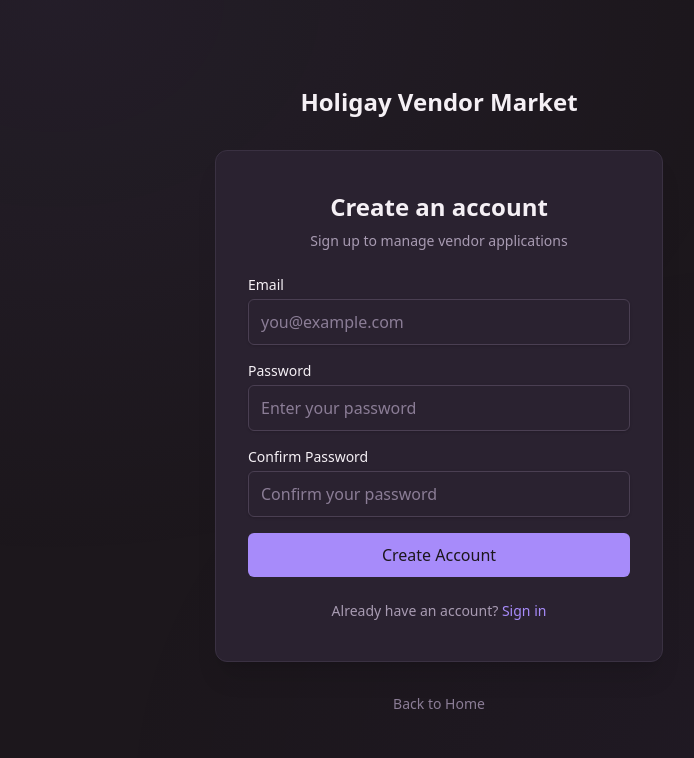
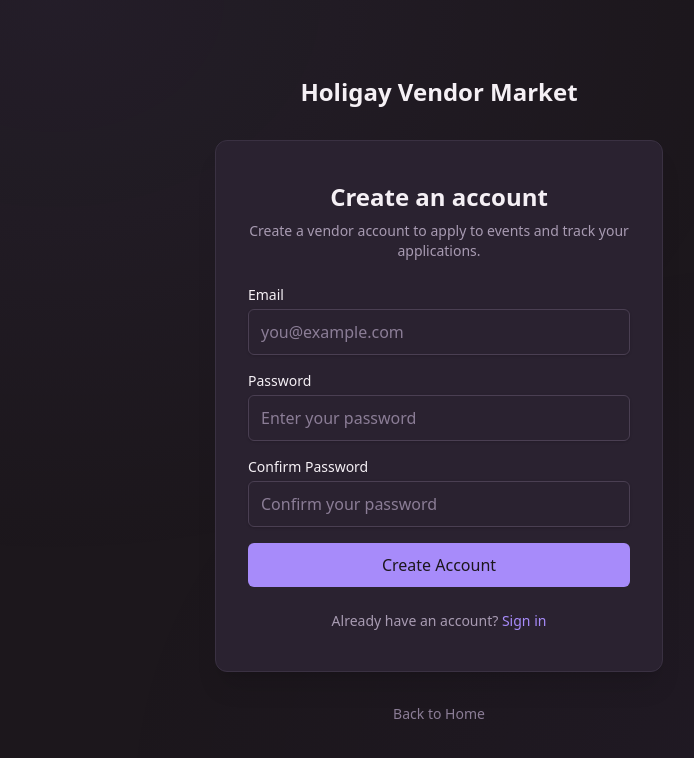
Before and after one commit to Owen-Rose/Holigay-YYC, a Next.js app: page /signup in a window 1280 px wide. Shown: the top 758 px of the page, without its empty margins (201-895 px from the left). Built offline with nearby package versions, Linux system fonts and the light colour scheme; no server answers.

Commit message:
fix(signup): address vendors in the sign-up subtitle [UAT-9] (#58)

```diff
--- a/src/app/(auth)/signup/page.tsx
+++ b/src/app/(auth)/signup/page.tsx
@@ -35,7 +35,9 @@ export default function SignupPage() {
       {/* Page Header */}
       <div className="text-center">
         <h1 className="text-foreground text-2xl font-bold">Create an account</h1>
-        <p className="text-muted mt-2 text-sm">Sign up to manage vendor applications</p>
+        <p className="text-muted mt-2 text-sm">
+          Create a vendor account to apply to events and track your applications.
+        </p>
       </div>
 
       {/* Error Message */}
```
Also changed, not shown: 1 other file (tests, documents, lock files or other folders).
